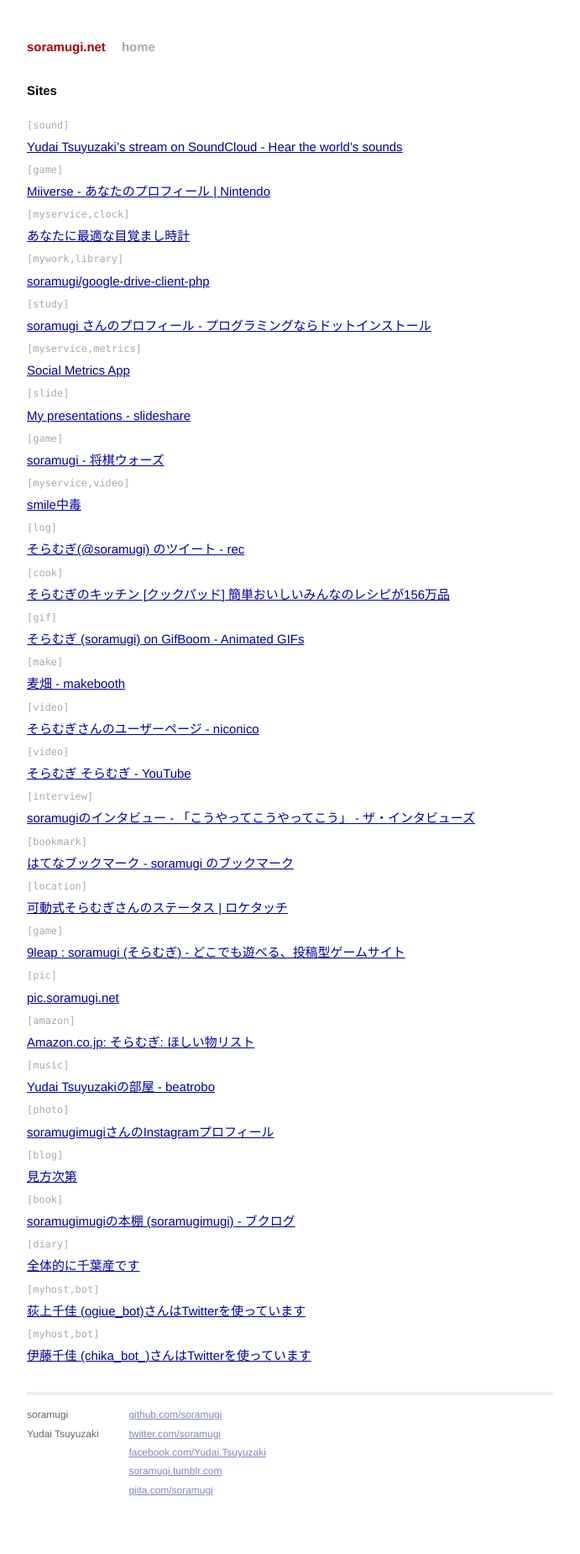
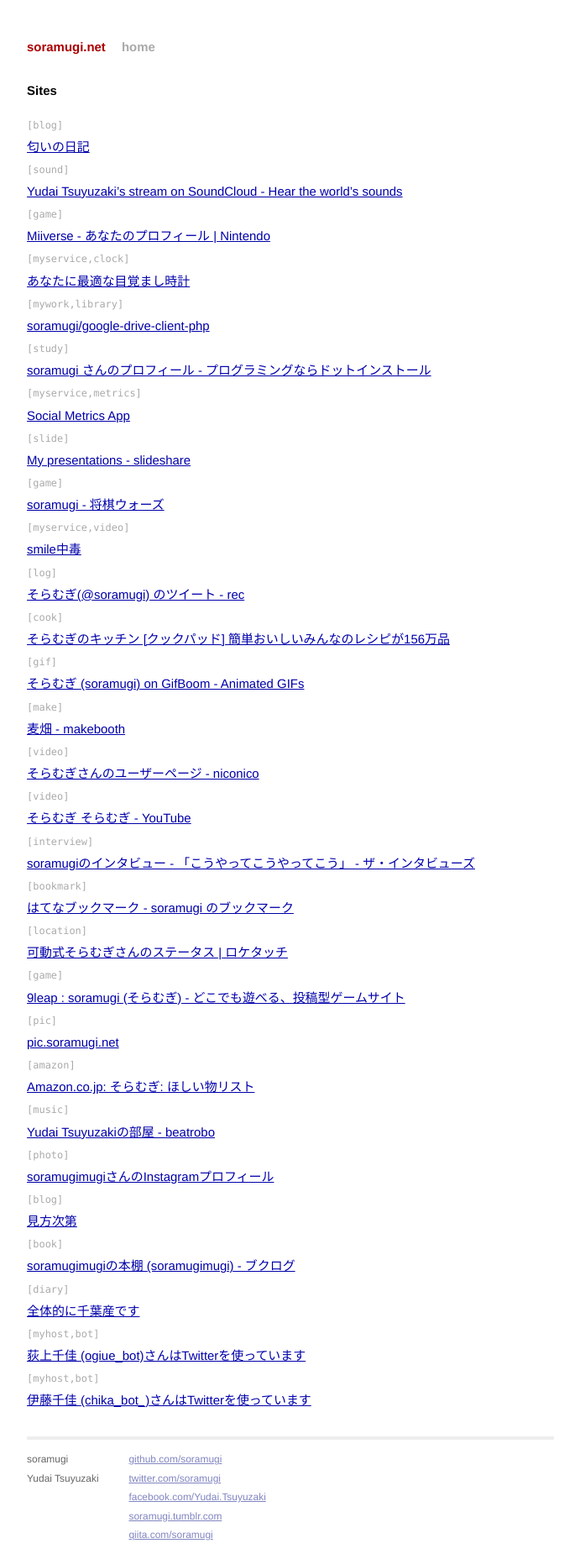
Before and after one commit to soramugi/soramugi.net, a Jekyll site: the page built from index.html, in a window 1280 px wide. Shown: the whole page at 84% size, without its empty margins (294-985 px from the left). Built offline with Jekyll 4.4.1, drawn with Linux system fonts in a browser that asks for light colours; Markdown is read by kramdown in place of the engine named in the settings; before the commit the page ends 1797 px from its top, so only the background shows below that.

Commit message:
put blog

```diff
--- a/_config.yml
+++ b/_config.yml
@@ -6,6 +6,10 @@
 google_analytics_tracking_id: UA-43044942-7
 
 links:
+  -
+    tag: blog
+    title: 匂いの日記
+    url: http://fragrance.soramugi.net
   -
     tag: sound
     title: Yudai Tsuyuzaki’s stream on SoundCloud - Hear the world’s sounds
```
